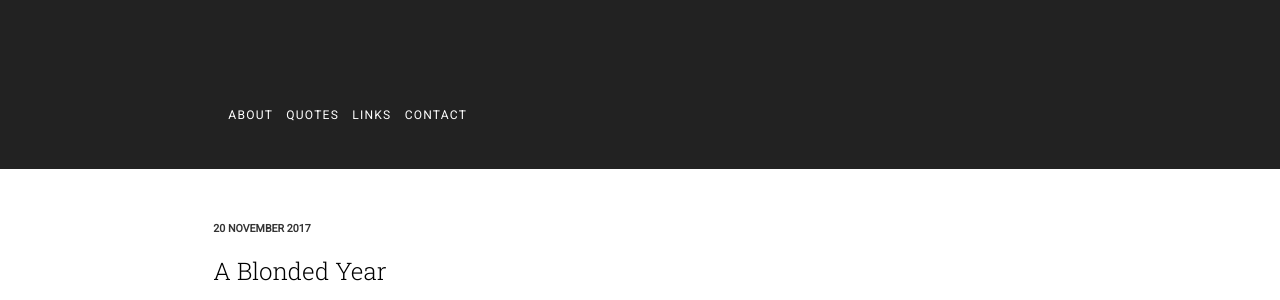
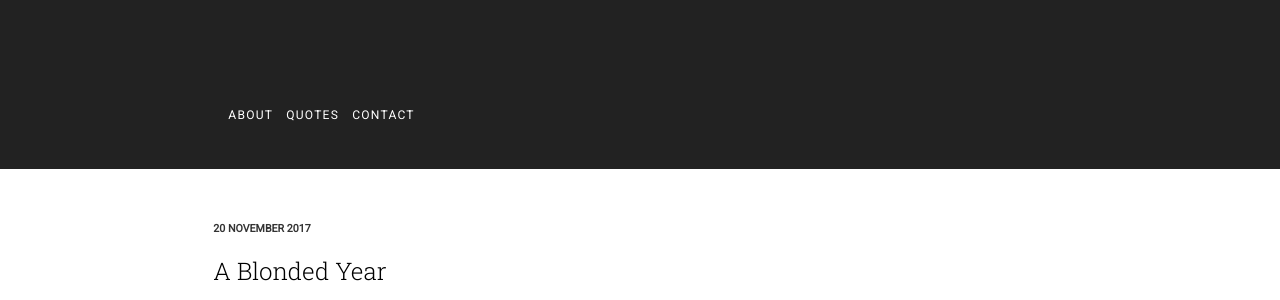
Before and after one commit to ralphgregor/ralphgregor.github.io, a Jekyll site: the page built from index.html, in a window 1280 px wide. Shown: the part 604-904 px from the top of the page. Built offline with Jekyll 4.4.1, drawn with Linux system fonts in a browser that asks for light colours; nearby versions of some CDN libraries.

Commit message:
Remove links in nav

```diff
--- a/_includes/header.html
+++ b/_includes/header.html
@@ -24,7 +24,6 @@
         <ul class="list-inline">
           <li><a href="/">ABOUT</a></li>
           <li><a href="https://rgaquino.tumblr.com">QUOTES</a></li>
-          <li><a href="https://getpocket.com/@rgaquino">LINKS</a></li>
           <li><a href="https://m.me/ralphgregor">CONTACT</a></li>
         </ul>
       </div>
```
